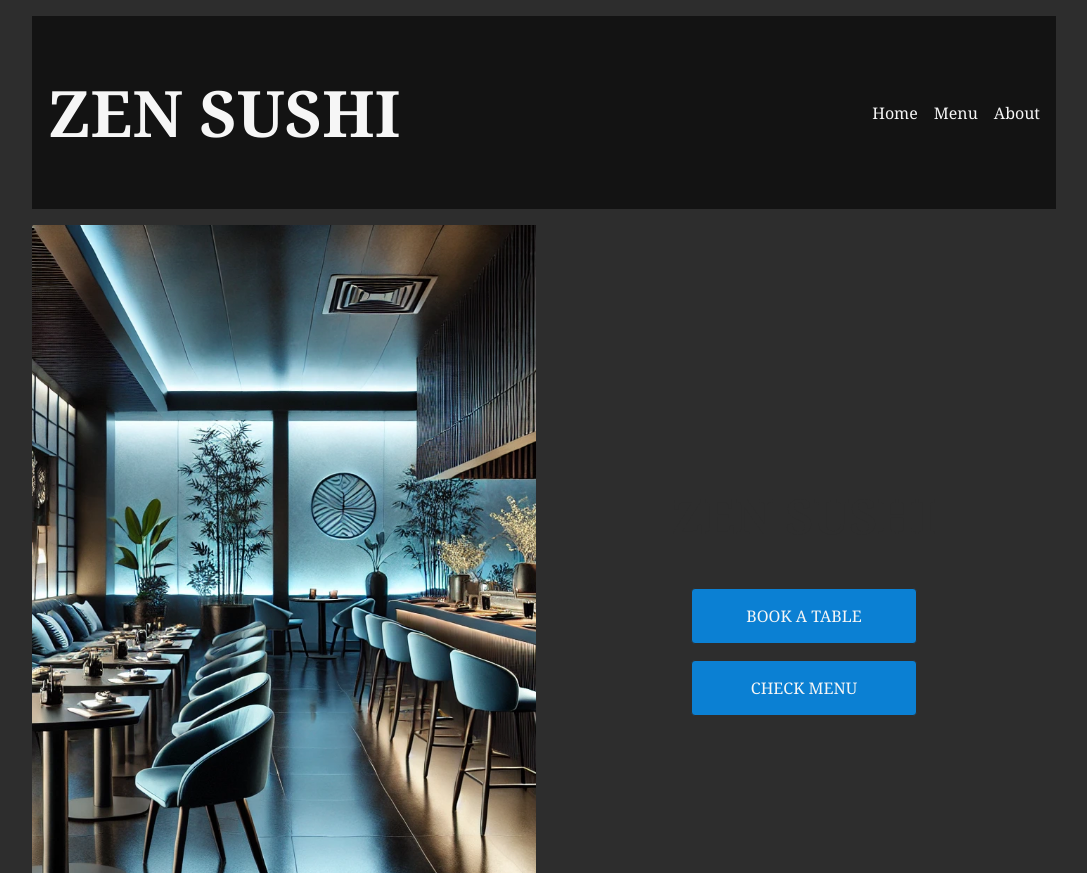
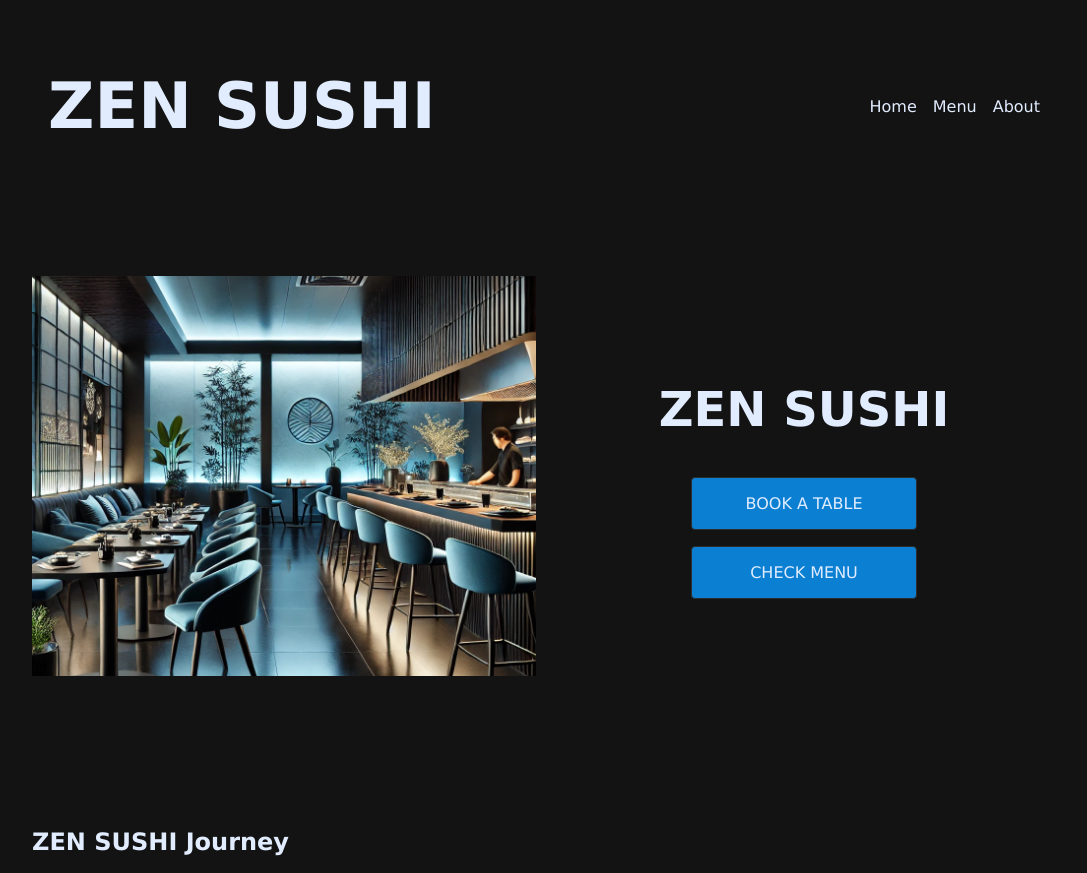
Before and after one commit to hansojuhan/js-projects-restaurant, a website built with webpack: page src/index.html in a window 1280 px wide. Shown: the top 873 px of the page, without its empty margins (96-1183 px from the left). Built offline with nearby package versions, Linux system fonts and the light colour scheme.

Commit message:
Fix styles

```diff
--- a/src/styles.css
+++ b/src/styles.css
@@ -1,22 +1,29 @@
 :root {
-  font-family:Cambria, Cochin, Georgia, Times, 'Times New Roman', serif;
+  font-family: 'Lucida Sans', 'Lucida Sans Regular', 'Lucida Grande', 'Lucida Sans Unicode', Geneva, Verdana, sans-serif;
 
   /* Color scheme */
   --primary: #0b80d3;
   --secondary: #9022f1;
-  --light: #f6f6f6;
+  --light: #e2ecff;
   --dark: #2d2d2d;
   --very-dark: #131313;
 
   --border-radius: 0.25rem;
 
   /* Main theme */
-  background-color: var(--dark);
+  background-color: var(--very-dark);
   color: var(--light);
 }
 
-body {
-  margin: 0rem 8rem;
+html, body {
+  margin: 0rem 4rem;
+  height: 100%;
+  display: flex;
+  flex-direction: column;
+}
+
+#content {
+  flex: 1;
 }
 
 a {
@@ -32,6 +39,7 @@ a {
   justify-content: space-between;
   gap: 1rem;
 
+  padding-top: 4rem;
   padding-bottom: 4rem;
 }
 
@@ -43,7 +51,7 @@ a {
 #main-image img {
   /* Don't overflow */
   width: 100%;
-  height: 90vh;
+  height: 50vh;
 
   object-fit: cover;
   object-position: 40%;
@@ -86,7 +94,7 @@ a {
 
 h1 {
   font-size: 3rem;
-  color: var(--dark);
+  color: var(--light);
 }
 
 nav {
@@ -177,6 +185,13 @@ footer h2 {
   object-fit: cover;
 }
 
+#main-description p {
+  text-align: justify;
+  font-size: 1.125rem;
+
+  padding-right: 2rem;
+}
+
 /* Menu styles */
 .menu-container {
   display: flex;
```
